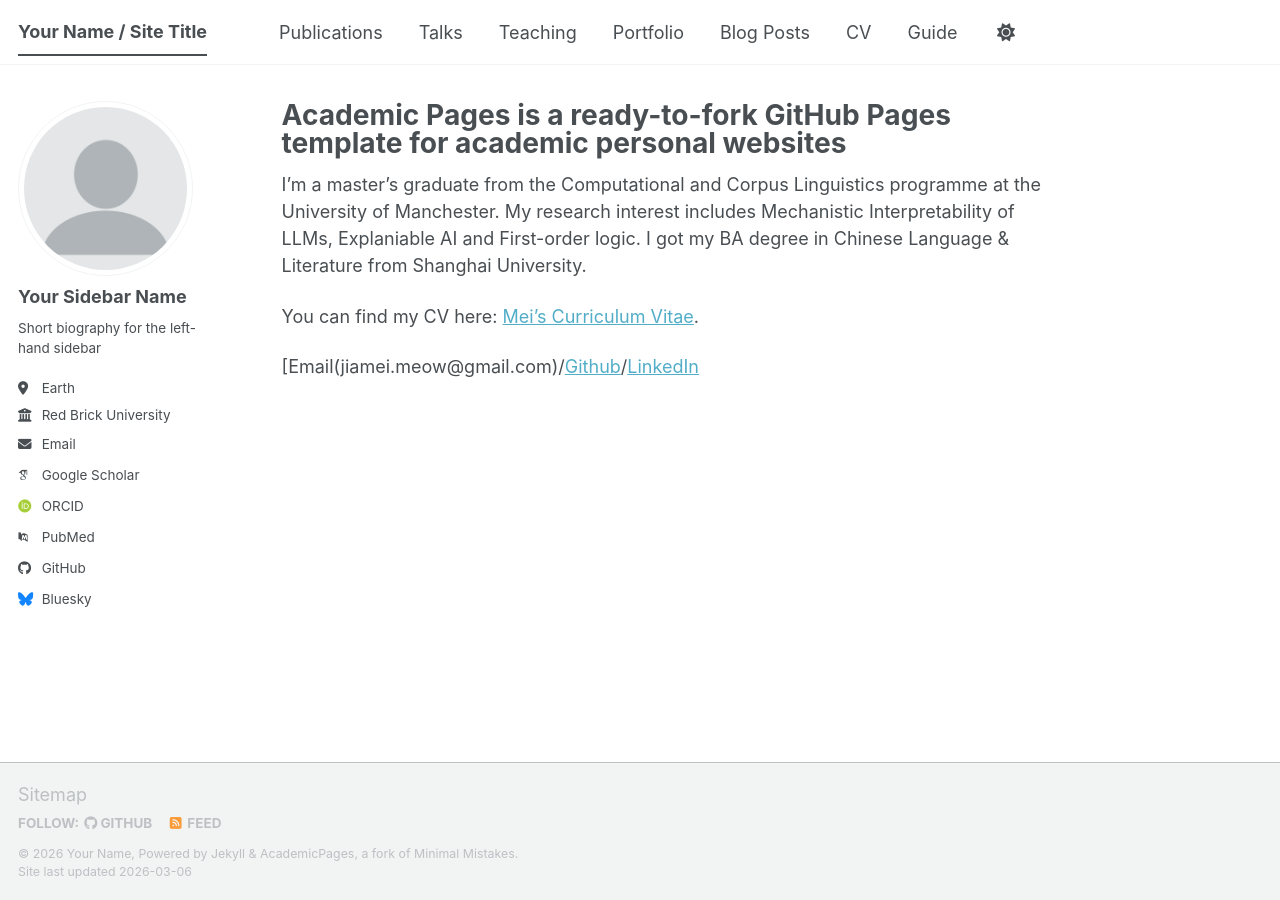
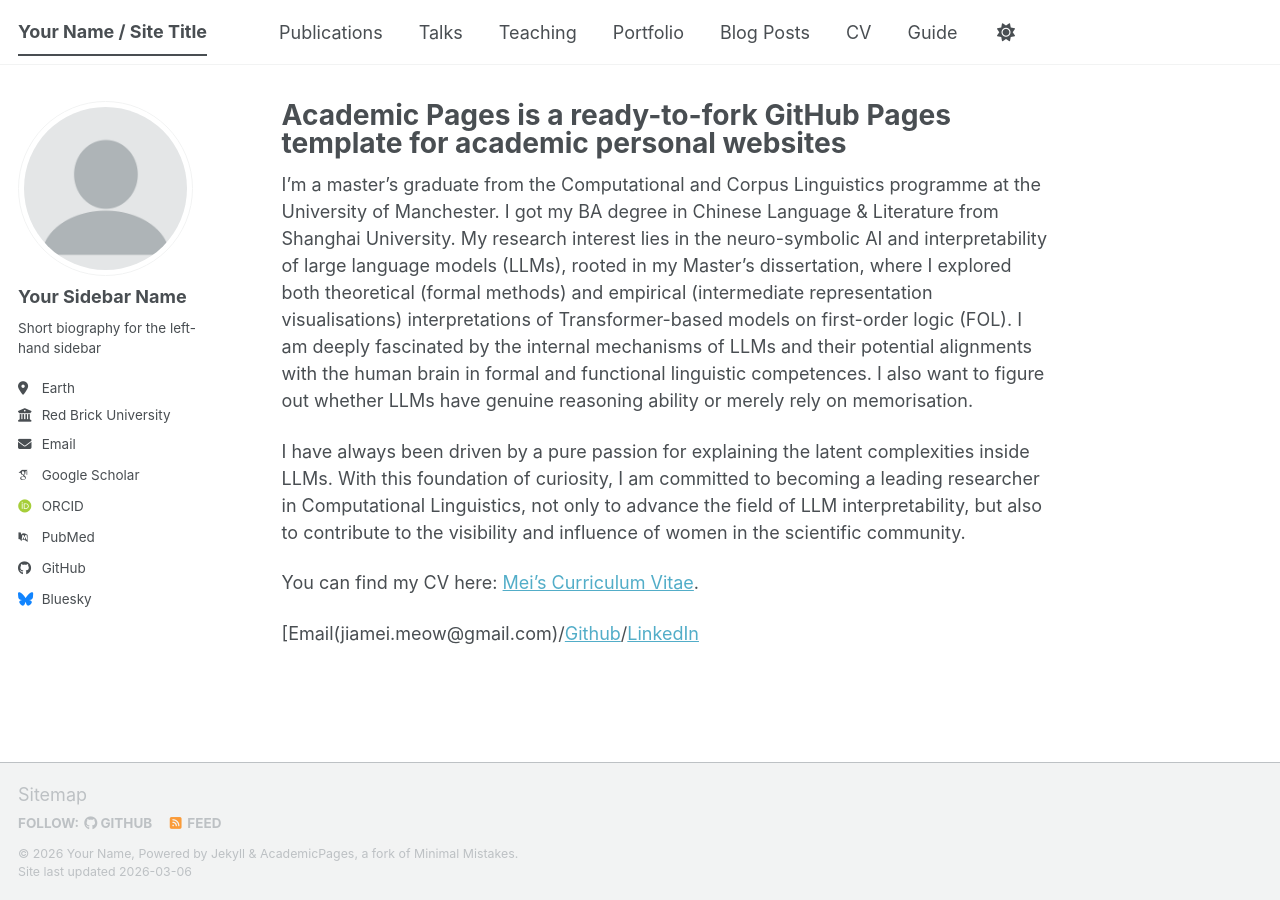
Before and after one commit to Mifuxuanan/MeiJia, a Jekyll site: the page built from _pages/about.md, in a window 1280 px wide. Built offline with Jekyll 4.4.1, drawn with Linux system fonts in a browser that asks for light colours; some web fonts are replaced; a script bundle is joined from its source files by our own code; library files that are not in the unit come from our copies.

Commit message:
Update about.md

```diff
--- a/_pages/about.md
+++ b/_pages/about.md
@@ -6,7 +6,9 @@ redirect_from:
   - /about/
   - /about.html
 ---
-I'm a master's graduate from the Computational and Corpus Linguistics programme at the University of Manchester. My research interest includes Mechanistic Interpretability of LLMs, Explaniable AI and First-order logic. I got my BA degree in Chinese Language & Literature from Shanghai University.
+I'm a master's graduate from the Computational and Corpus Linguistics programme at the University of Manchester. I got my BA degree in Chinese Language & Literature from Shanghai University. My research interest lies in the neuro-symbolic AI and interpretability of large language models (LLMs), rooted in my Master's dissertation, where I explored both theoretical (formal methods) and empirical (intermediate representation visualisations) interpretations of Transformer-based models on first-order logic (FOL). I am deeply fascinated by the internal mechanisms of LLMs and their potential alignments with the human brain in formal and functional linguistic competences. I also want to figure out whether LLMs have genuine reasoning ability or merely rely on memorisation.
+
+I have always been driven by a pure passion for explaining the latent complexities inside LLMs. With this foundation of curiosity, I am committed to becoming a leading researcher in Computational Linguistics, not only to advance the field of LLM interpretability, but also to contribute to the visibility and influence of women in the scientific community.
 
 You can find my CV here: [Mei's Curriculum Vitae](../assets/CV_MeijIA.pdf).
 
```
